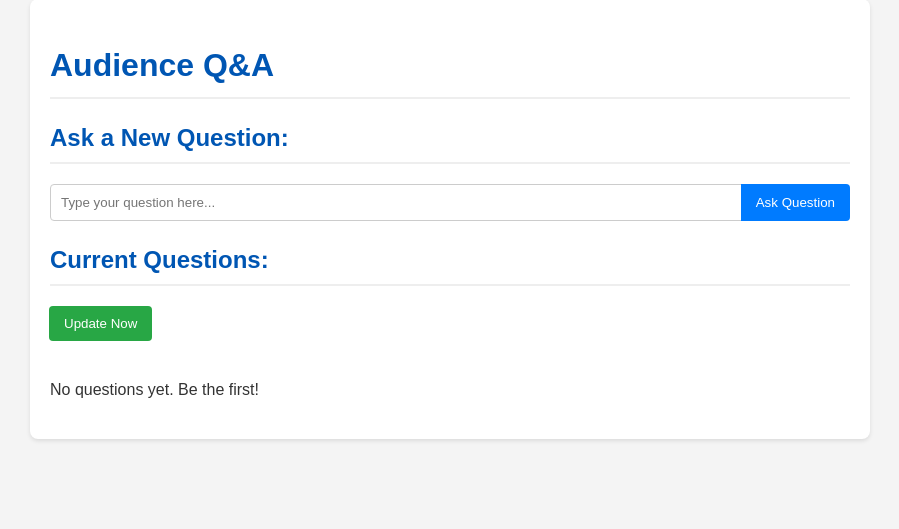
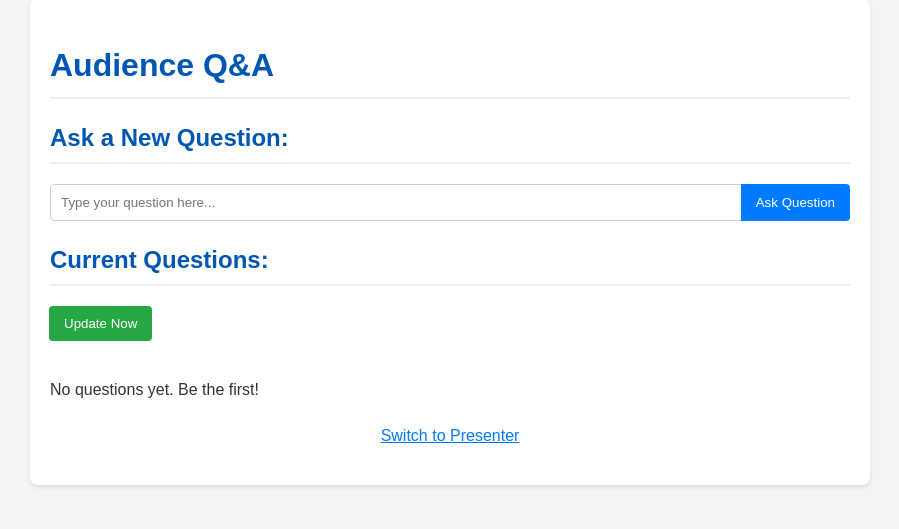
Before and after one commit to rbuccigrossi/q_and_a, a Flask app: page / in a window 1280 px wide. Shown: the part 21-550 px from the top of the page, without its empty margins (190-1089 px from the left). Run offline with Flask 3, Linux system fonts and the light colour scheme; data that the repository does not hold is empty.

Commit message:
Add presenter view and audience view

```diff
--- a/app.py
+++ b/app.py
@@ -98,9 +98,13 @@ def upvote_question(question_id):
 # --- Serve a Simple Test Page (Optional - for basic testing) ---
 @app.route('/')
 def index():
-    """Serves the main HTML page."""
-    # This tells Flask to look for index.html in the 'templates' folder
-    return render_template('index.html')
+    """Serves the audience view."""
+    return render_template('index.html', presenter=False)
+
+@app.route('/present/')
+def presenter_view():
+    """Serves the presenter view with additional controls."""
+    return render_template('index.html', presenter=True)
 
 # --- Run the App ---
 if __name__ == '__main__':
--- a/static/script.js
+++ b/static/script.js
@@ -63,13 +63,15 @@ document.addEventListener('DOMContentLoaded', () => {
                 upvoteBtn.disabled = true;
             }
 
-            const presentBtn = document.createElement('button');
-            presentBtn.textContent = 'Present';
-            presentBtn.onclick = () => presentQuestion(q.text);
+            if (window.isPresenter) {
+                const presentBtn = document.createElement('button');
+                presentBtn.textContent = 'Present';
+                presentBtn.onclick = () => presentQuestion(q.text);
+                actions.appendChild(presentBtn);
+            }
 
             actions.appendChild(votes);
             actions.appendChild(upvoteBtn);
-            actions.appendChild(presentBtn);
 
             item.appendChild(content);
             item.appendChild(actions);
--- a/static/style.css
+++ b/static/style.css
@@ -128,3 +128,13 @@ h1, h2 {
     text-align: center;
     padding: 5%;
 }
+
+.switch-link {
+    text-align: center;
+    margin-top: 20px;
+}
+
+.switch-link a {
+    color: #007bff;
+    text-decoration: underline;
+}
--- a/templates/index.html
+++ b/templates/index.html
@@ -26,8 +26,16 @@
                 <p>Loading questions...</p>
             </div>
         </div>
+        {% if not presenter %}
+        <p class="switch-link"><a href="{{ url_for('presenter_view') }}">Switch to Presenter</a></p>
+        {% else %}
+        <p class="switch-link"><a href="{{ url_for('index') }}">Back to Audience</a></p>
+        {% endif %}
     </div>
 
+    <script>
+        window.isPresenter = {{ 'true' if presenter else 'false' }};
+    </script>
     <script src="{{ url_for('static', filename='script.js') }}"></script>
 </body>
 </html>
```
Also changed, not shown: README.md.
